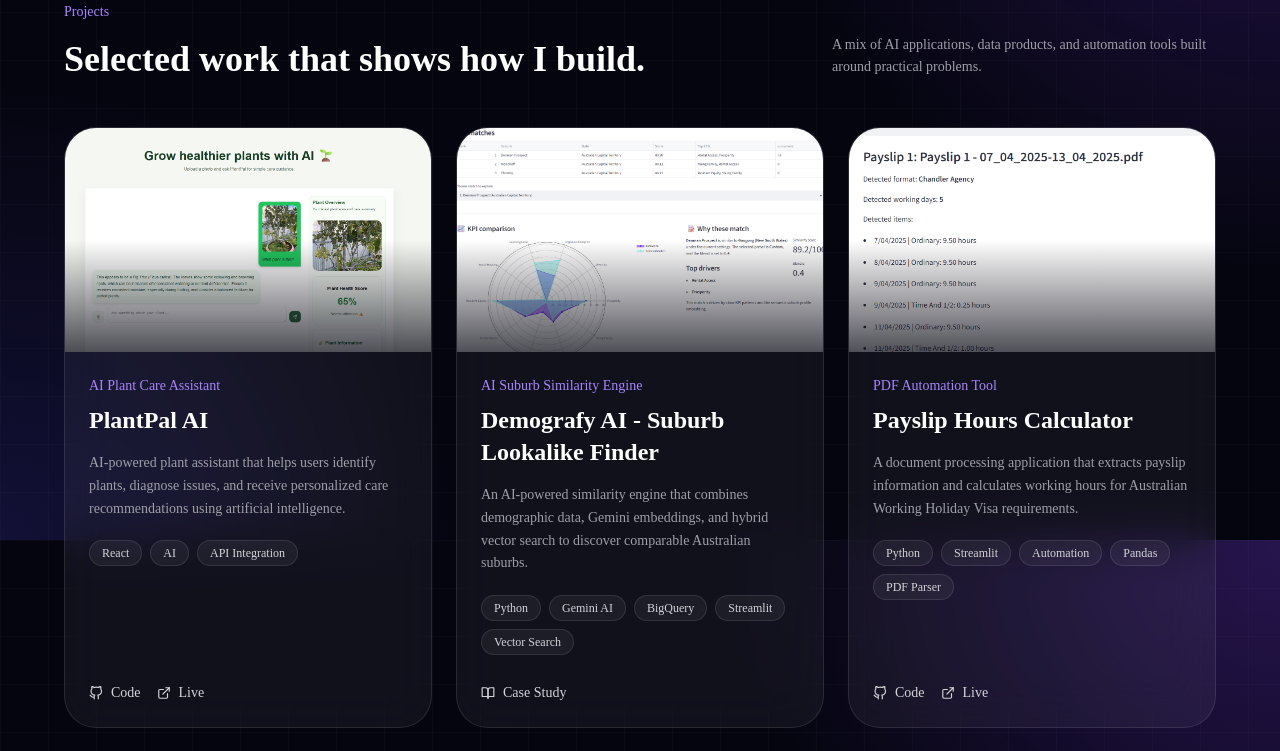
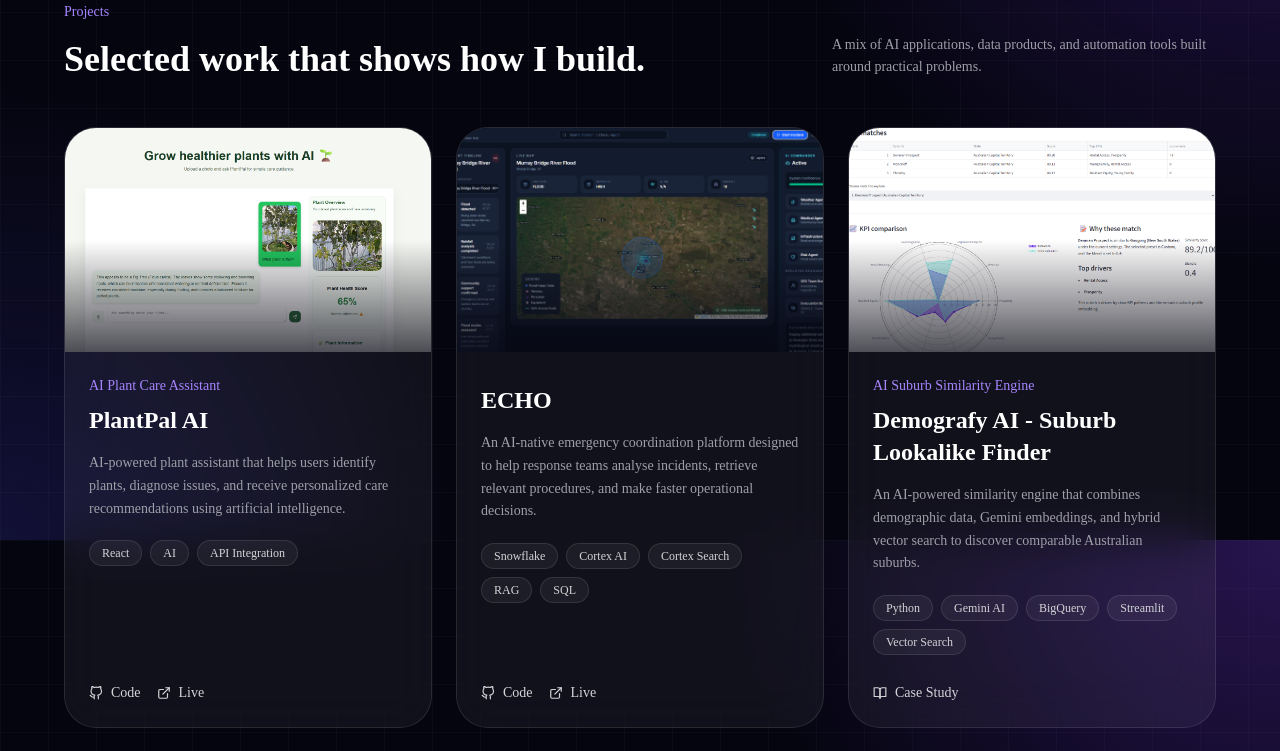
Before and after one commit to armadhanihiro/armadhanihiro-dev, a Next.js app: page / in a window 1280 px wide. Shown: the part 1860-2611 px from the top of the page. Built offline with nearby package versions, Linux system fonts and the light colour scheme.

Commit message:
add ECHO to featured projects

```diff
--- a/src/data/projects.ts
+++ b/src/data/projects.ts
@@ -8,6 +8,22 @@
     tech: ["React", "AI", "API Integration"],
     github: "https://github.com/armadhanihiro/plantpal-ai",
     demo: "https://plantpal-ai-xi.vercel.app/",
+    caseStudy: null,
+  },
+  {
+    title: "ECHO",
+    description:
+      "An AI-native emergency coordination platform designed to help response teams analyse incidents, retrieve relevant procedures, and make faster operational decisions.",
+    image: "/projects/echo.png",
+    tech: [
+      "Snowflake",
+      "Cortex AI",
+      "Cortex Search",
+      "RAG",
+      "SQL",
+    ],
+    github: "https://github.com/armadhanihiro/echo",
+    demo: "https://echo-emergency.vercel.app/",
     caseStudy: null,
   },
   {
```
Also changed, not shown: public/projects/echo.png (added).
